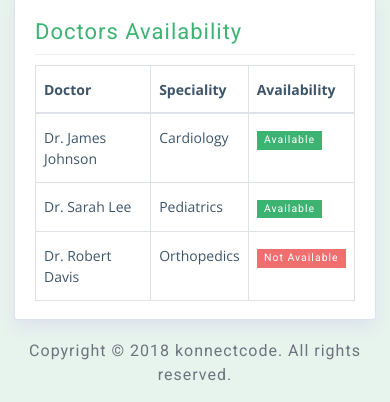
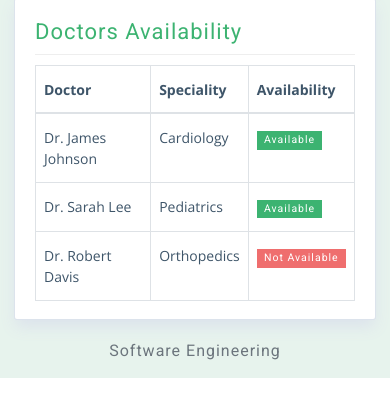
Before and after one commit to kirankriteen/hms-software-engineering, a Django app: page / in a window 390 px wide. Shown: the part 2183-2585 px from the top of the page. After the commit the page ends 2561 px from the top, so only its background shows below. Run offline with Django 5.2, Linux system fonts and the light colour scheme; a user stored in the database is signed in; data comes from the database, SQL or seed files in the repository; data that the repository does not hold is empty; some libraries are stand-ins or nearby versions.

Commit message:
written se

```diff
--- a/app/templates/index.html
+++ b/app/templates/index.html
@@ -259,7 +259,7 @@
 			<!--Copy Rights-->
 			<div class="container">
 				<div class="d-sm-flex justify-content-center">
-				  <span class="text-muted text-center d-block d-sm-inline-block">Copyright © 2018 <a href="http://www.konnectplugins.com/" target="_blank">konnectcode</a>. All rights reserved.</span>
+				  <span class="text-muted text-center d-block d-sm-inline-block">Software Engineering<a href="#" target="_blank"></a></span>
 				</div>
 			</div>
 			<!-- /Copy Rights-->
```
